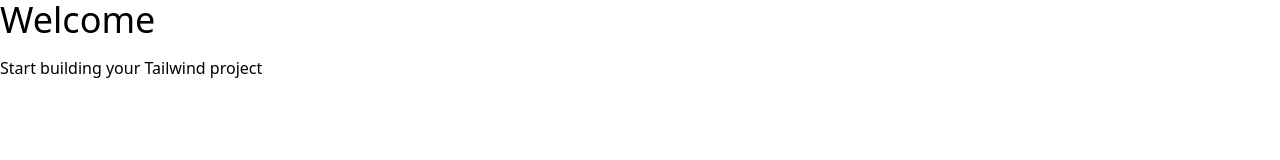
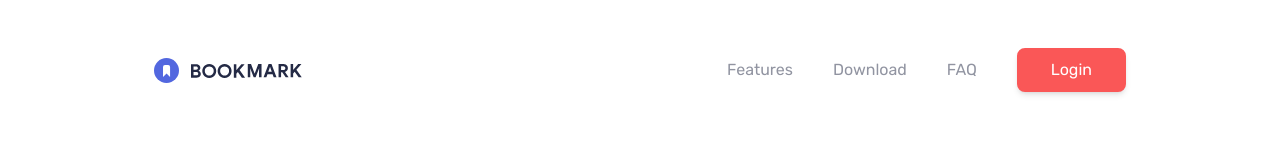
Before and after one commit to JRGironDev/bookmark, a website: page index.html in a window 1280 px wide. Drawn offline with Linux system fonts and the light colour scheme.

Commit message:
Add Navbar

```diff
--- a/index.html
+++ b/index.html
@@ -4,11 +4,30 @@
     <meta charset="UTF-8" />
     <meta http-equiv="X-UA-Compatible" content="IE=edge" />
     <meta name="viewport" content="width=device-width, initial-scale=1.0" />
+    <link rel="preconnect" href="https://fonts.googleapis.com">
+    <link rel="preconnect" href="https://fonts.gstatic.com" crossorigin>
+    <link href="https://fonts.googleapis.com/css2?family=Rubik:ital,wght@0,300..900;1,300..900&display=swap" rel="stylesheet">
     <link rel="stylesheet" href="css/style.css" />
-    <title>Simple Tailwind Starter</title>
+    <title>Bookmark</title>
   </head>
-  <body>
-    <h1 class="text-4xl mb-4">Welcome</h1>
-    <p>Start building your Tailwind project</p>
+  <body class="overflow-x-hidden">
+    <nav class="container relative mx-auto p-6">
+      <!-- Flex Container for Nav items -->
+       <div class="flex items-center justify-between space-x-20 my-6">
+        <!-- Logo -->
+         <div class="z-30">
+            <img src="images/logo-bookmark.svg" alt="logo" />
+         </div>
+
+         <!-- Nav Items -->
+          <div class="hidden items-center space-x-10 uppercas text-grayishBlue md:flex">
+            <a href="#features" class="tracking widset hover:text-softRed">Features</a>
+            <a href="#download" class="tracking widset hover:text-softRed">Download</a>
+            <a href="#faq" class="tracking widset hover:text-softRed">FAQ</a>
+
+            <a href="#" class="px-8 py-2 text-white bg-softRed border-2 border-softRed rounded-lg shadow-md hover:text-softRed hover:bg-white">Login</a>
+          </div>
+       </div>
+    </nav>
   </body>
 </html>
--- a/tailwind.config.js
+++ b/tailwind.config.js
@@ -1,7 +1,26 @@
 module.exports = {
   content: ['./*.html'],
   theme: {
-    extend: {},
+    screens: {
+      sm: '480px',
+      md: '768px',
+      lg: '1020px',
+      xl: '1440px'
+  },
+    extend: {
+      colors: {
+        softBlue: 'hsl(231, 69%, 60%)',
+        softRed: 'hsl(0, 94%, 66%)',
+        grayishBlue: 'hsl(229, 8%, 60%)',
+        veryDarkBlue: 'hsl(229, 31%, 21%)',
+      },
+      fontFamily: {
+        sans: ['Rubik', 'sans-serif'],
+      },
+      backgroundImage: () => ({
+        dots: "url('../images/bg-dots.svg')",
+      })
+    }
   },
   plugins: [],
 }
```
Also changed, not shown: css/style.css, readme.md, 1 other file.
